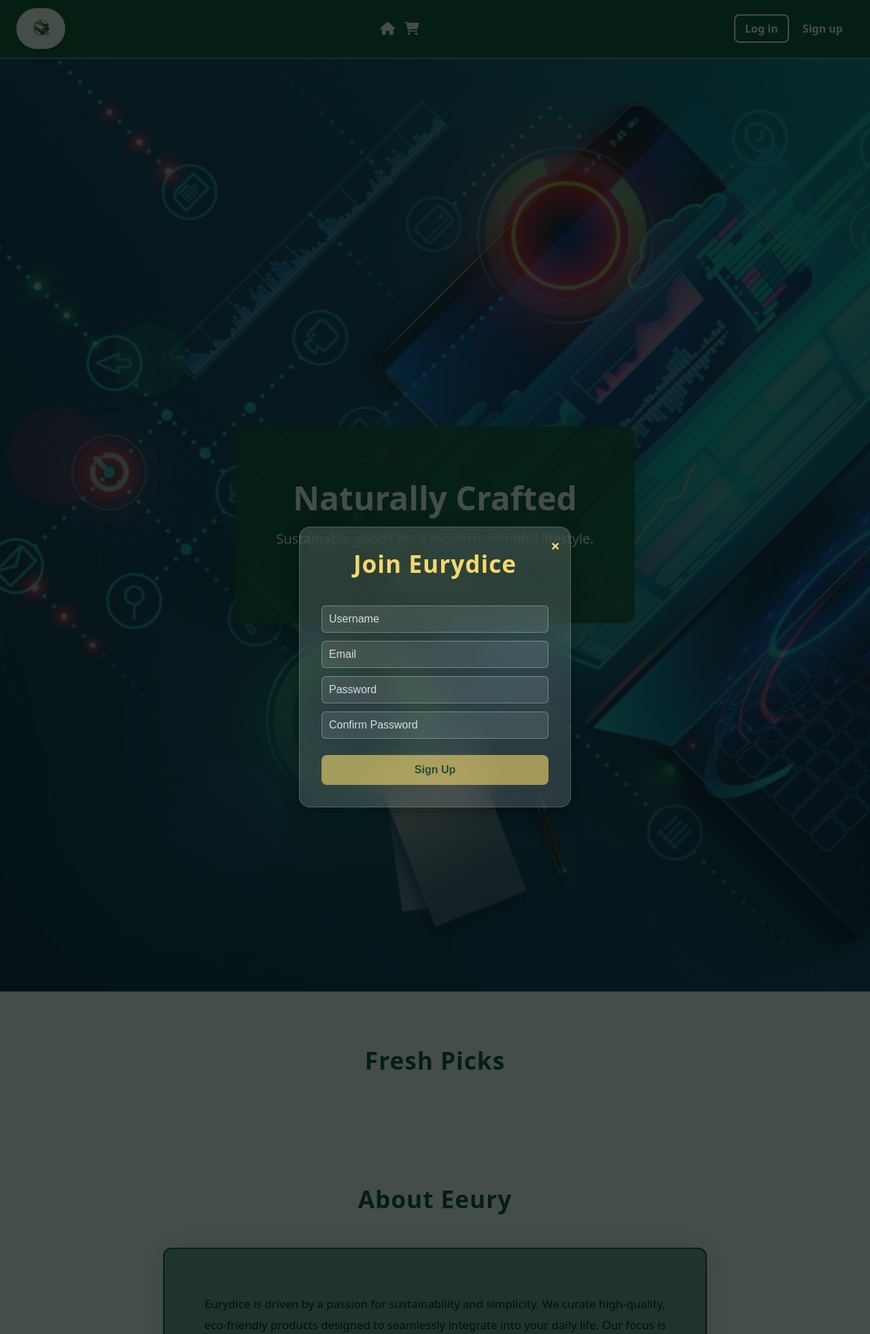
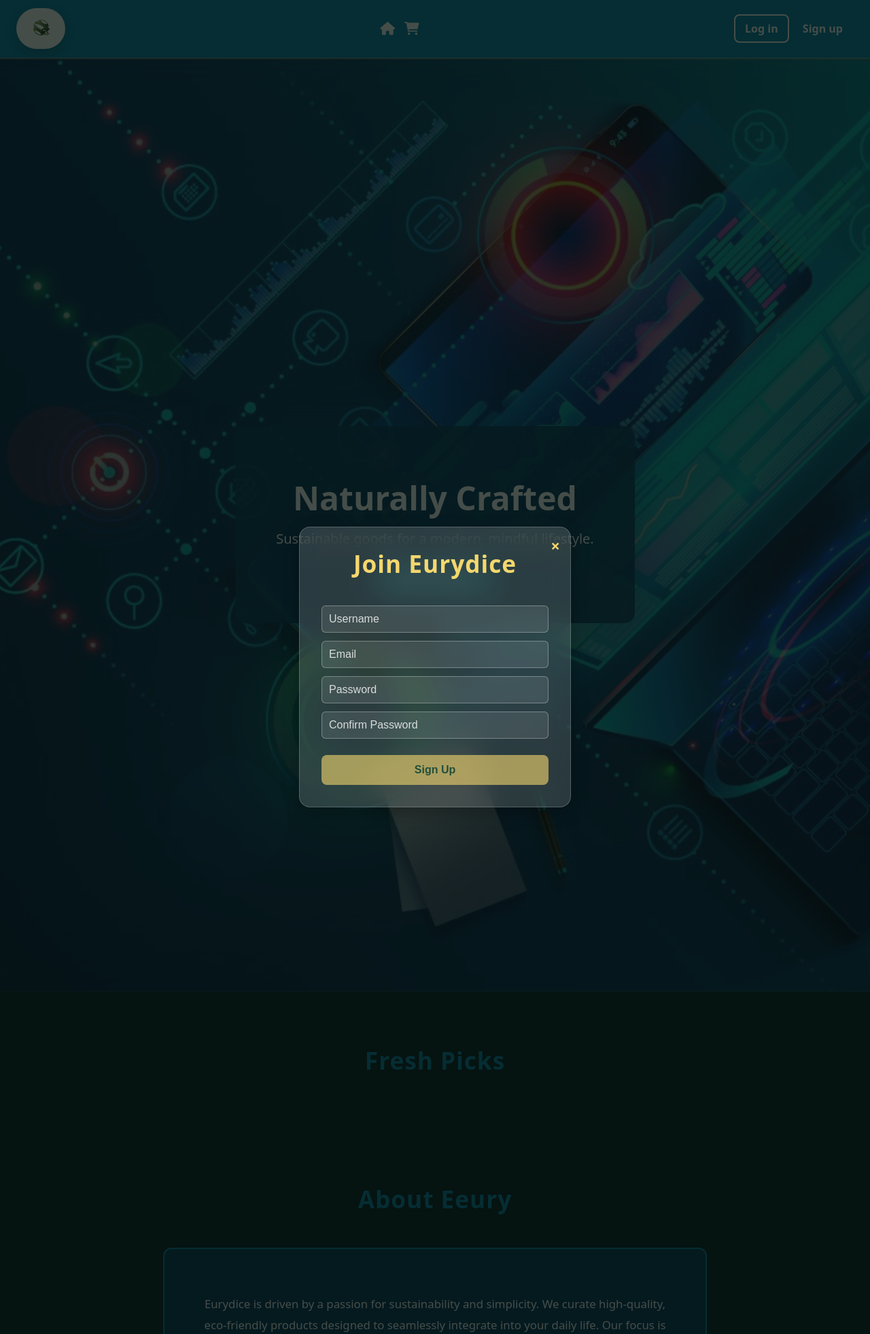
Before and after one commit to Eeury/Eurydice, a Django app: page /signup/ in a window 1280 px wide. Shown: the whole page at 68% size. Run offline with Django 4.2, Linux system fonts and the light colour scheme; data that the repository does not hold is empty.

Commit message:
image rendering

```diff
--- a/static/css/styles.css
+++ b/static/css/styles.css
@@ -13,10 +13,11 @@
 @media (max-width: 480px) {
   .category-grid { grid-template-columns: 1fr; }
 }
-:root { --primary:#004526; --muted:#6c757d; --bg:#ffffff; --panel:#ffffff; --border:#e5e7eb; --text:#c4a6a6; }
+:root { --primary:#007EA7; --muted:#6c757d; --bg:#00171F; --panel:#003459; --border:#e5e7eb; --text:#ffffff; }
 * { box-sizing: border-box; }
-body { margin:0; font-family: system-ui, -apple-system, Segoe UI, Roboto, sans-serif; color:var(--text); background:var(--bg); }
-.nav { display:flex; justify-content:space-between; align-items:center; gap:16px; padding:12px 24px; border-bottom:1px solid rgba(255,255,255,0.1); position:sticky; top:0; background:var(--primary); z-index:10; }
+html { background-color: #00171F; }
+body { margin:0; font-family: system-ui, -apple-system, Segoe UI, Roboto, sans-serif; color:var(--text); background-color: #00171F; background:var(--bg); }
+.nav { display:flex; justify-content:space-between; align-items:center; gap:16px; padding:12px 24px; border-bottom:1px solid rgba(255,255,255,0.1); position:sticky; top:0; background:#007EA7; z-index:10; }
 .nav a { color:#ffffff; text-decoration:none; transition:color .2s; }
 .nav a:hover { color: #f5d76e; }
 .nav-center { display:flex; gap:14px; align-items:center; }
@@ -44,8 +45,8 @@ body { margin:0; font-family: system-ui, -apple-system, Segoe UI, Roboto, sans-s
 
 /* Homepage design utilities */
 .green-button { background-color: var(--primary); color:#fff; border:2px solid var(--primary); padding:10px 20px; border-radius:8px; font-weight:700; font-size:1em; text-decoration:none; display:inline-block; white-space:nowrap; box-shadow:0 4px 8px rgba(0,69,38,.2); transition: background-color .2s, box-shadow .2s; }
-.green-button:hover { background-color:#006037; box-shadow:0 6px 12px rgba(0,69,38,.4); }
-.light-card { background-color:#679c83; border-radius:12px; padding:30px; box-shadow:0 0 15px rgba(0,0,0,.08); text-align:center; }
+.green-button:hover { background-color:#005a7a; box-shadow:0 6px 12px rgba(0,122,167,.4); }
+.light-card { background-color:#003459; border-radius:12px; padding:30px; box-shadow:0 0 15px rgba(0,0,0,.08); text-align:center; color:#ffffff; }
 .section-heading { color:var(--primary); text-align:center; margin-bottom:50px; font-size:2.2em; letter-spacing:1px; }
 .section-container { max-width:1200px; margin:80px auto; padding:0 20px; }
 .product-image { width:100%; height:200px; object-fit:cover; border-radius:8px; margin-bottom:15px; box-shadow:0 0 5px rgba(0,0,0,.08); }
@@ -274,7 +275,7 @@ body { margin:0; font-family: system-ui, -apple-system, Segoe UI, Roboto, sans-s
 /* 1. MOBILE-FIRST BASE STYLES (Global helpers) */
 /* ------------------------------------------- */
 
-body { box-sizing: border-box; min-height: 100vh; }
+body { box-sizing: border-box; min-height: 100vh; background-color: #00171F; }
 
 .container { max-width: 1400px; margin: 0 auto; padding: 0 4vw; }
 
--- a/templates/base.html
+++ b/templates/base.html
@@ -55,12 +55,18 @@
     <footer class="site-footer">
         <div class="footer-grid center">
             <div class="footer-icons">
-                <a href="mailto:contact@example.com" aria-label="Email"><i class="fas fa-envelope"></i></a>
-                <a href="tel:+254757592565" aria-label="Call"><i class="fas fa-phone-alt"></i></a>
-                <a href="https://instagram.com/" target="_blank" rel="noopener" aria-label="Instagram"><i class="fab fa-instagram"></i></a>
-                <a href="https://x.com/" target="_blank" rel="noopener" aria-label="X"><i class="fab fa-x-twitter"></i></a>
-                <a href="https://facebook.com/" target="_blank" rel="noopener" aria-label="Facebook"><i class="fab fa-facebook-f"></i></a>
-                <a href="https://wa.me/254757592565" target="_blank" rel="noopener" aria-label="WhatsApp"><i class="fab fa-whatsapp"></i></a>
+                <a href="https://wa.me/254757592565" target="_blank" class="footer-icon whatsapp">
+                    <i class="fab fa-whatsapp"></i>
+                </a>
+                <a href="https://twitter.com/am_eurry" target="_blank" class="footer-icon twitter">
+                    <i class="fab fa-twitter"></i>
+                </a>
+                <a href="mailto:callmeeury@gmail.com" class="footer-icon email">
+                    <i class="fas fa-envelope"></i>
+                </a>
+                <a href="https://www.facebook.com/" target="_blank" class="footer-icon facebook">
+                    <i class="fab fa-facebook"></i>
+                </a>
             </div>
             <p class="footer-copy">&copy; {{ now|default:None|date:'Y' }} Eurydice</p>
         </div>
--- a/templates/shop/home.html
+++ b/templates/shop/home.html
@@ -6,7 +6,7 @@
 {% block content %}
 <section class="hero" style="background-image: url('{% static 'img/hero.png' %}');">
   <div class="hero-overlay">
-    <div class="light-card" style="background-color: rgba(0, 69, 38, 0.85); color:#fff; padding:40px 60px; border-radius:15px; max-width:800px; box-shadow:0 0 50px rgba(0,69,38,.35);">
+    <div class="light-card" style="background-color: rgba(0, 52, 89, 0.9); color:#fff; padding:40px 60px; border-radius:15px; max-width:800px; box-shadow:0 0 50px rgba(0,52,89,.35);">
       <h1 style="font-size:3rem; margin-bottom:10px;">Naturally Crafted</h1>
       <p style="font-size:1.25rem; margin-bottom:20px;">Sustainable goods for a modern, mindful lifestyle.</p>
       <a href="{% url 'shop:product_list' %}" class="green-button" style="padding:12px 28px; font-size:1.05rem;">Explore Goods</a>
@@ -73,8 +73,8 @@
 
 <section class="section-container">
   <h2 class="section-heading">About Eeury</h2>
-  <div class="light-card" style="max-width:800px; margin:0 auto; padding:50px; border:2px solid var(--primary); box-shadow:0 0 40px rgba(0,69,38,.15); background-color:#679c83; color:#000;">
-    <p style="font-size:1.05em; line-height:1.8; color:#000;">
+  <div class="light-card" style="max-width:800px; margin:0 auto; padding:50px; border:2px solid var(--primary); box-shadow:0 0 40px rgba(0,52,89,.15); background-color:#003459; color:#ffffff;">
+    <p style="font-size:1.05em; line-height:1.8; color:#ffffff;">
       Eurydice is driven by a passion for sustainability and simplicity. We curate high‑quality,
       eco‑friendly products designed to seamlessly integrate into your daily life. Our focus is on
       ethical sourcing, durability, and minimalistic design.
```
Also changed, not shown: other parts of static/css/styles.css (+11 -11 lines), 1 other file.
